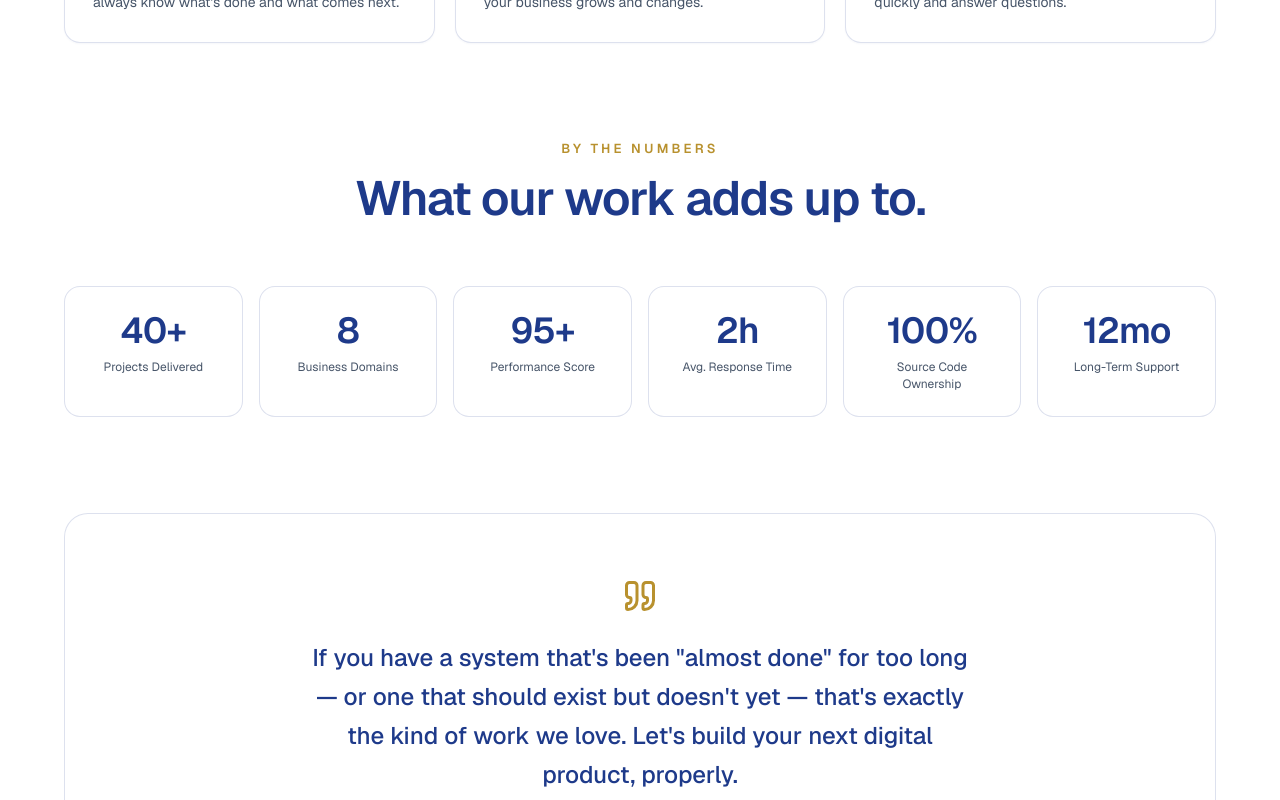
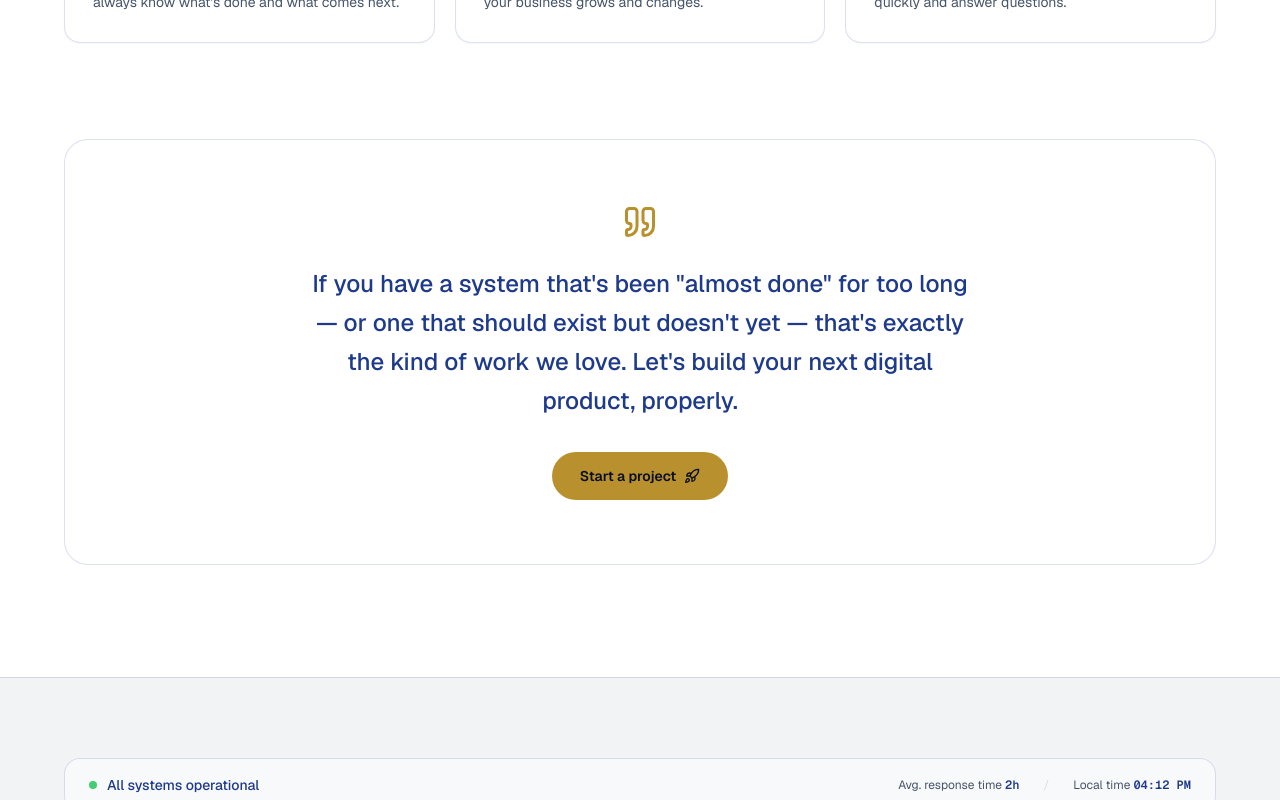
Before and after one commit to hardeep652/revonis, a Next.js app: page /about in a window 1280 px wide. Shown: the part 1800-2600 px from the top of the page. Built offline with nearby package versions, Linux system fonts and the light colour scheme.

Commit message:
Update stats values, add office address to contact/footer, remove BY THE NUMBERS section, wire footer page links

```diff
--- a/app/_components/home/about.tsx
+++ b/app/_components/home/about.tsx
@@ -15,7 +15,7 @@ import {
   Rocket,
   Quote,
 } from "lucide-react";
-import { COLORS, STATS } from "./home-data";
+import { COLORS } from "./home-data";
 import { SectionHeading } from "./section-heading";
 
 const MISSION =
@@ -175,27 +175,6 @@ export function About() {
         </div>
 
         {/* Closing statement */}
-        <SectionHeading eyebrow="BY THE NUMBERS" title="What our work adds up to." />
-        <div className="mb-24 grid grid-cols-2 gap-4 sm:grid-cols-3 lg:grid-cols-6">
-          {STATS.map((s, i) => (
-            <motion.div
-              key={s.label}
-              {...fadeUp(i * 0.05)}
-              className="rounded-2xl border p-6 text-center"
-              style={{ borderColor: COLORS.border, background: COLORS.card }}
-            >
-              <p className="text-3xl font-semibold tracking-tight sm:text-4xl" style={{ color: COLORS.accentBlue }}>
-                {s.value}
-                {s.suffix}
-              </p>
-              <p className="mt-2 text-xs leading-snug" style={{ color: COLORS.textSecondary }}>
-                {s.label}
-              </p>
-            </motion.div>
-          ))}
-        </div>
-
-        {/* Closing statement */}
         <motion.div
           {...fadeUp(0)}
           className="relative overflow-hidden rounded-3xl border px-8 py-16 text-center"
--- a/app/_components/home/footer.tsx
+++ b/app/_components/home/footer.tsx
@@ -32,14 +32,14 @@ function InstagramIcon({ className, style }: { className?: string; style?: React
 
 const FOOTER_LINKS = {
   Company: [
-    { label: "Home", href: "#home" },
-    { label: "Work", href: "#work" },
-    { label: "About", href: "#about" },
+    { label: "Home", href: "/" },
+    { label: "Work", href: "/work" },
+    { label: "About", href: "/about" },
   ],
   Services: [
-    { label: "Services", href: "#services" },
+    { label: "Services", href: "/services" },
     { label: "Process", href: "#process" },
-    { label: "Contact", href: "#contact" },
+    { label: "Contact", href: "/contact" },
   ],
 };
 
@@ -218,6 +218,24 @@ export function Footer() {
                   />
                 </a>
               </li>
+              <li
+                className="leading-relaxed"
+                style={{ color: COLORS.textSecondary }}
+              >
+                <span
+                  className="block text-xs font-semibold uppercase tracking-widest"
+                  style={{ color: COLORS.textSecondary }}
+                >
+                  Our Office
+                </span>
+                Block R/FF/4, Abhishek Apartments,
+                <br />
+                Opp. Ganesh Vidhyalaya,
+                <br />
+                New Wadaj Road,
+                <br />
+                Ahmedabad – 380013, Gujarat, India
+              </li>
             </ul>
           </div>
         </div>
--- a/app/_components/home/home-data.tsx
+++ b/app/_components/home/home-data.tsx
@@ -137,8 +137,8 @@ export const NAV_LINKS = [
 ];
 
 export const STATS = [
-  { label: "Projects Delivered", value: 40, suffix: "+" },
-  { label: "Business Domains", value: 8, suffix: "" },
+  { label: "Projects Delivered", value: 4, suffix: "+" },
+  { label: "Business Domains", value: 5, suffix: "" },
   { label: "Performance Score", value: 95, suffix: "+" },
   { label: "Avg. Response Time", value: 2, suffix: "h" },
   { label: "Source Code Ownership", value: 100, suffix: "%" },
--- a/app/contact/page.tsx
+++ b/app/contact/page.tsx
@@ -190,8 +190,14 @@ export default function ContactPage() {
                     <span className="block text-xs font-medium" style={{ color: COLORS.textSecondary }}>
                       Our office
                     </span>
-                    <span className="block text-sm font-semibold" style={{ color: COLORS.textPrimary }}>
-                      Your Office Address, Street, City, Gujarat, India
+                    <span className="block text-sm font-semibold leading-relaxed" style={{ color: COLORS.textPrimary }}>
+                      Block R/FF/4, Abhishek Apartments,
+                      <br />
+                      Opp. Ganesh Vidhyalaya,
+                      <br />
+                      New Wadaj Road,
+                      <br />
+                      Ahmedabad – 380013, Gujarat, India
                     </span>
                   </span>
                 </div>
```
